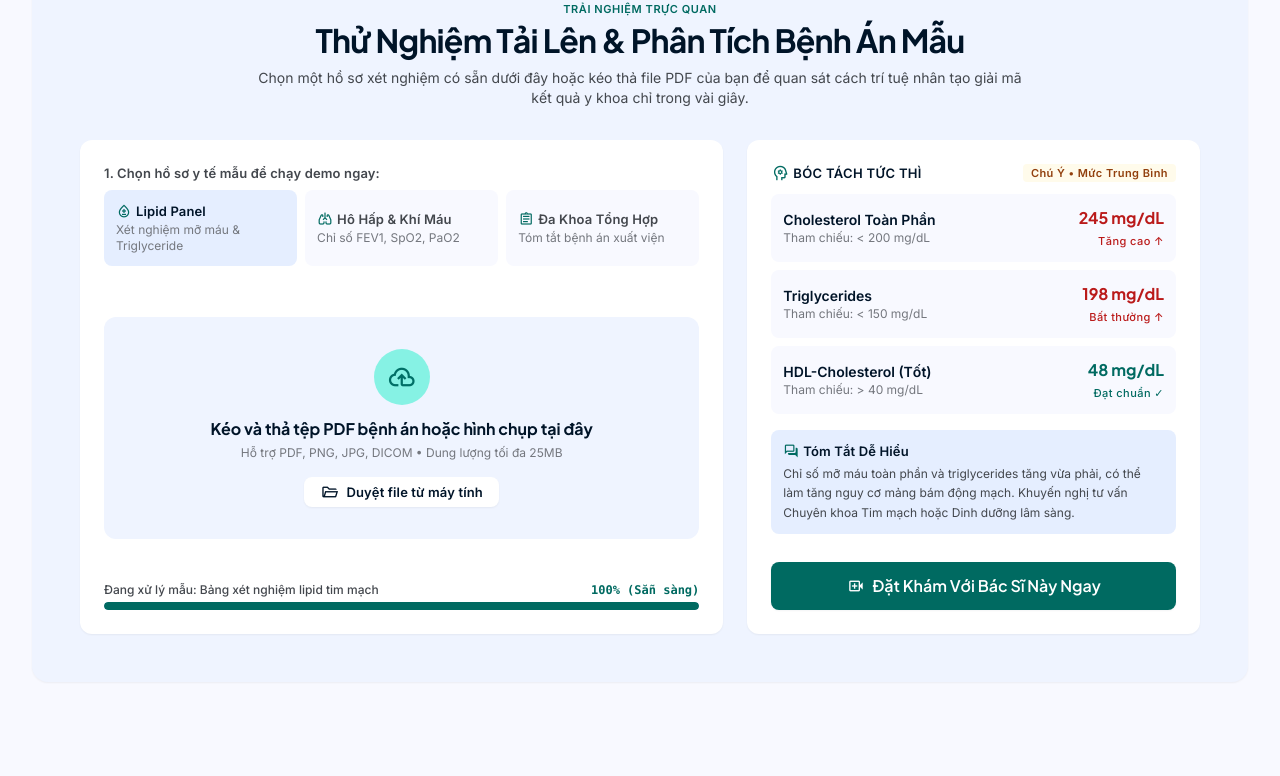
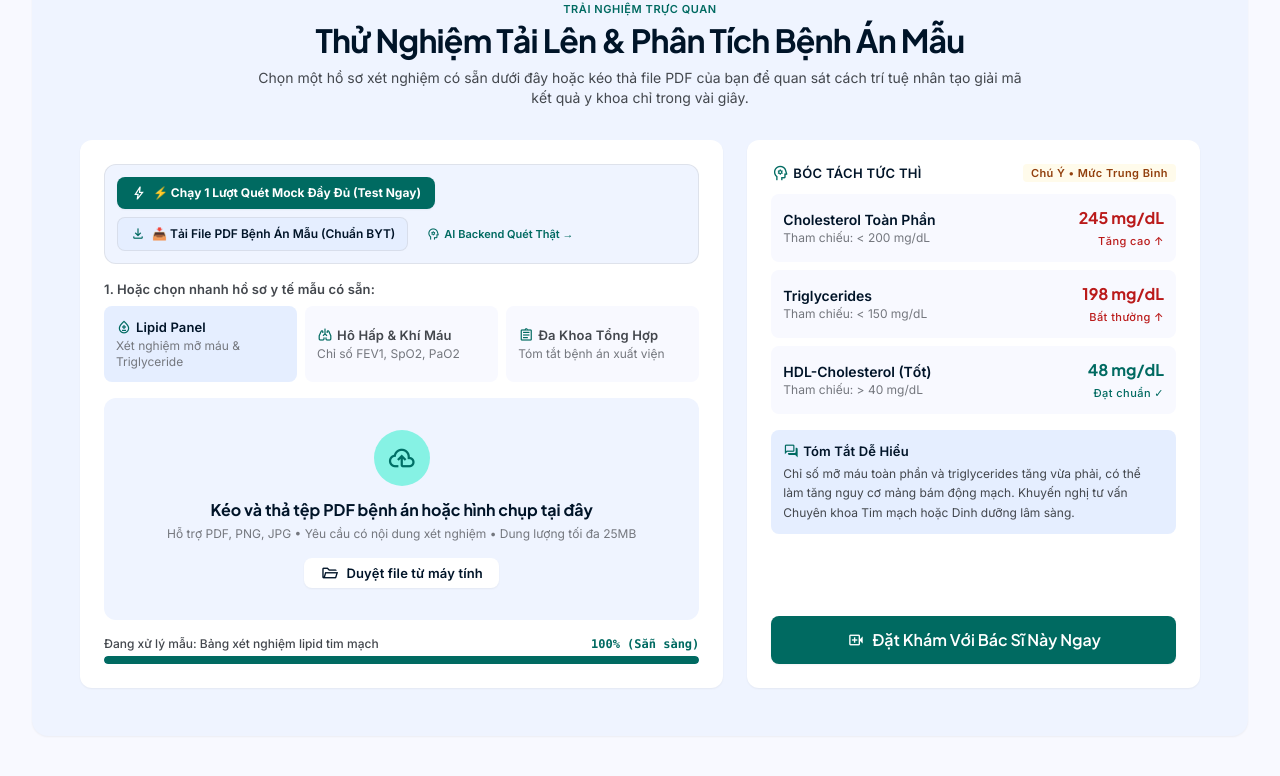
Before and after one commit to vinhhotff/KLTN-medical-assistant, a React (Vite) app in the folder frontend/: page / in a window 1280 px wide. Shown: the part 797-1573 px from the top of the page. Built offline with nearby package versions, Linux system fonts and the light colour scheme; no server answers.

Commit message:
feat(landing): add 4-phase mock scan tester, empty file validation, and clinical sample PDF download

```diff
--- a/frontend/src/pages/LandingPage.tsx
+++ b/frontend/src/pages/LandingPage.tsx
@@ -123,6 +123,8 @@ export const LandingPage: React.FC = () => {
   const [scanStatus, setScanStatus] = useState<string>(SAMPLE_PROFILES.lipid.title);
   const [scanPercent, setScanPercent] = useState<string>('100% (Sẵn sàng)');
   const [progressWidth, setProgressWidth] = useState<number>(100);
+  const [isScanning, setIsScanning] = useState<boolean>(false);
+  const [uploadError, setUploadError] = useState<string | null>(null);
 
   // 1. Fetch real doctors and specialties from PostgreSQL Database
   useEffect(() => {
@@ -185,6 +187,8 @@ export const LandingPage: React.FC = () => {
   }, [doctors]);
 
   const handleSelectSample = (type: 'lipid' | 'respiratory' | 'general') => {
+    if (isScanning) return;
+    setUploadError(null);
     setActiveSample(type);
     setProgressWidth(20);
     setScanPercent('Đang đọc OCR...');
@@ -196,20 +200,65 @@ export const LandingPage: React.FC = () => {
     }, 280);
   };
 
+  /**
+   * Full 4-Phase Mock Scanning Simulation
+   * Simulates real medical OCR, biomarker standardization, risk stratification, and pgvector doctor matching.
+   */
+  const runFullMockScan = (customName?: string) => {
+    setIsScanning(true);
+    setUploadError(null);
+    setProgressWidth(15);
+    const targetName = customName || 'Bệnh Án Xét Nghiệm Mẫu (Chuẩn BYT - Lipid & Gan)';
+    setScanStatus(`Giai đoạn 1/4: Đang đọc OCR & lọc nhiễu văn bản lâm sàng (${targetName})...`);
+    setScanPercent('15%');
+
+    setTimeout(() => {
+      setProgressWidth(45);
+      setScanStatus('Giai đoạn 2/4: Chuẩn hóa 5 chỉ số sinh hóa (Glucose, Cholesterol, Triglyceride, ALT, Creatinine)...');
+      setScanPercent('45%');
+    }, 500);
+
+    setTimeout(() => {
+      setProgressWidth(75);
+      setScanStatus('Giai đoạn 3/4: Phân tầng nguy cơ tim mạch & Tạo tóm tắt lâm sàng ngôn ngữ tự nhiên...');
+      setScanPercent('75%');
+    }, 1100);
+
+    setTimeout(() => {
+      setProgressWidth(92);
+      setScanStatus('Giai đoạn 4/4: Đối soát Vector pgvector tìm kiếm bác sĩ chuyên khoa phù hợp...');
+      setScanPercent('92%');
+    }, 1700);
+
+    setTimeout(() => {
+      setProgressWidth(100);
+      setScanPercent('100% (Hoàn tất)');
+      setActiveSample('lipid');
+      setScanStatus(`✅ Phân tích hoàn tất: ${targetName}`);
+      setIsScanning(false);
+    }, 2300);
+  };
+
   const handleFileUpload = (e: React.ChangeEvent<HTMLInputElement>) => {
-    if (e.target.files && e.target.files[0]) {
-      const fileName = e.target.files[0].name;
-      setScanStatus(`Đang phân tích: ${fileName}`);
-      setProgressWidth(40);
-      setScanPercent('40%');
+    const file = e.target.files?.[0];
+    if (!file) return;
 
-      setTimeout(() => {
-        setProgressWidth(100);
-        setScanPercent('100% (Hoàn tất)');
-        setActiveSample('lipid');
-        setScanStatus(SAMPLE_PROFILES.lipid.title);
-      }, 600);
+    // Reset input so same file can be re-selected
+    e.target.value = '';
+
+    // Gatekeeper: Validate empty/blank file (< 100 bytes)
+    if (file.size < 100) {
+      setUploadError(
+        `⚠️ Tệp "${file.name}" quá nhỏ hoặc rỗng (${file.size} bytes). Hệ thống từ chối quét file rỗng! Vui lòng tải file PDF xét nghiệm có nội dung lâm sàng (hoặc bấm "Tải File PDF Mẫu" bên dưới).`
+      );
+      setScanStatus(`Lỗi: Tệp tin "${file.name}" không có nội dung xét nghiệm hợp lệ`);
+      setProgressWidth(0);
+      setScanPercent('0% (Từ chối)');
+      return;
     }
+
+    setUploadError(null);
+    runFullMockScan(file.name);
   };
 
 
@@ -570,12 +619,48 @@ export const LandingPage: React.FC = () => {
                   {/* Left 7 cols: Upload and File Selector */}
                   <div className="lg:col-span-7 flex flex-col justify-between bg-surface-container-lowest p-space-lg rounded-xl shadow-sm">
 
+                    {/* Test Action Bar: 1-Click Mock Scan & Sample PDF Download */}
+                    <div className="mb-space-md p-space-sm bg-surface-container-low rounded-xl border border-outline-variant/40">
+                      <div className="flex flex-wrap items-center gap-2">
+                        <button
+                          type="button"
+                          onClick={() => runFullMockScan()}
+                          disabled={isScanning}
+                          className="inline-flex items-center gap-1.5 px-3.5 py-2 rounded-lg bg-secondary hover:bg-secondary/90 text-on-secondary font-label-md text-xs font-bold transition-all shadow-xs cursor-pointer disabled:opacity-50"
+                        >
+                          <span className={`material-symbols-outlined text-[16px] ${isScanning ? 'animate-spin' : ''}`}>
+                            {isScanning ? 'sync' : 'bolt'}
+                          </span>
+                          <span>{isScanning ? 'Đang Chạy Quét 4 Giai Đoạn...' : '⚡ Chạy 1 Lượt Quét Mock Đầy Đủ (Test Ngay)'}</span>
+                        </button>
+
+                        <a
+                          href="/sample_medical_report.pdf"
+                          download="benh_an_xet_nghiem_mau_mediassist.pdf"
+                          className="inline-flex items-center gap-1.5 px-3 py-2 rounded-lg bg-surface-container hover:bg-surface-container-high text-primary font-label-md text-xs font-semibold transition-all border border-outline-variant/40"
+                          title="Tải về file PDF mẫu có 5 chỉ số sinh hóa hợp lệ để kiểm thử tải lên"
+                        >
+                          <span className="material-symbols-outlined text-[16px] text-secondary">download</span>
+                          <span>📥 Tải File PDF Bệnh Án Mẫu (Chuẩn BYT)</span>
+                        </a>
+
+                        <button
+                          type="button"
+                          onClick={() => navigate(isAuthenticated ? '/patient/documents' : '/login')}
+                          className="inline-flex items-center gap-1 px-2.5 py-1.5 rounded-lg text-secondary hover:bg-secondary-container/30 font-label-sm text-[11px] font-semibold transition-colors"
+                        >
+                          <span className="material-symbols-outlined text-[14px]">psychology</span>
+                          <span>AI Backend Quét Thật →</span>
+                        </button>
+                      </div>
+                    </div>
+
                     {/* Sample Files Selector */}
                     <div>
                       <span className="font-label-md text-label-md text-on-surface-variant mb-space-xs block font-semibold">
-                        1. Chọn hồ sơ y tế mẫu để chạy demo ngay:
+                        1. Hoặc chọn nhanh hồ sơ y tế mẫu có sẵn:
                       </span>
-                      <div className="grid grid-cols-1 sm:grid-cols-3 gap-space-xs mb-space-lg">
+                      <div className="grid grid-cols-1 sm:grid-cols-3 gap-space-xs mb-space-md">
                         <button
                           className={`text-left p-space-sm rounded-lg transition-all duration-150 cursor-pointer ${
                             activeSample === 'lipid'
@@ -623,8 +708,26 @@ export const LandingPage: React.FC = () => {
                       </div>
                     </div>
 
+                    {/* Empty File / Validation Error Warning Banner */}
+                    {uploadError && (
+                      <div className="mb-space-sm p-3 rounded-xl bg-error-container/80 text-on-error-container border border-error/40 text-body-sm flex items-start gap-2.5">
+                        <span className="material-symbols-outlined text-[20px] text-error shrink-0 mt-0.5">error</span>
+                        <div className="flex-1">
+                          <div className="font-bold text-error">Hệ thống từ chối tệp không hợp lệ:</div>
+                          <div className="mt-0.5 text-xs text-on-error-container leading-relaxed">{uploadError}</div>
+                        </div>
+                        <button
+                          type="button"
+                          onClick={() => setUploadError(null)}
+                          className="text-on-error-container hover:text-error text-sm font-bold px-1"
+                        >
+                          ✕
+                        </button>
+                      </div>
+                    )}
+
                     {/* Drag & Drop zone */}
-                    <div className="relative cursor-pointer bg-surface-container-low hover:bg-surface-container rounded-xl p-space-xl flex flex-col items-center justify-center text-center transition-colors">
+                    <div className={`relative cursor-pointer bg-surface-container-low hover:bg-surface-container rounded-xl p-space-xl flex flex-col items-center justify-center text-center transition-all ${isScanning ? 'ring-2 ring-secondary/50 bg-secondary-container/10' : ''}`}>
                       <input
                         accept=".pdf,.png,.jpg,.jpeg"
                         className="absolute inset-0 opacity-0 cursor-pointer"
@@ -632,10 +735,16 @@ export const LandingPage: React.FC = () => {
                         type="file"
                       />
                       <div className="w-14 h-14 rounded-full bg-secondary-container text-on-secondary-container flex items-center justify-center mb-space-sm">
-                        <span className="material-symbols-outlined text-[28px]">cloud_upload</span>
+                        <span className={`material-symbols-outlined text-[28px] ${isScanning ? 'animate-bounce' : ''}`}>
+                          {isScanning ? 'vital_signs' : 'cloud_upload'}
+                        </span>
                       </div>
-                      <div className="font-title-md text-title-md text-primary font-bold">Kéo và thả tệp PDF bệnh án hoặc hình chụp tại đây</div>
-                      <div className="font-body-sm text-body-sm text-outline mt-space-2xs">Hỗ trợ PDF, PNG, JPG, DICOM • Dung lượng tối đa 25MB</div>
+                      <div className="font-title-md text-title-md text-primary font-bold">
+                        {isScanning ? 'Đang thực hiện phân tích tài liệu lâm sàng...' : 'Kéo và thả tệp PDF bệnh án hoặc hình chụp tại đây'}
+                      </div>
+                      <div className="font-body-sm text-body-sm text-outline mt-space-2xs">
+                        Hỗ trợ PDF, PNG, JPG • Yêu cầu có nội dung xét nghiệm • Dung lượng tối đa 25MB
+                      </div>
                       <div className="mt-space-md inline-flex items-center gap-2 bg-surface-container-lowest px-space-md py-1.5 rounded-lg shadow-sm text-primary font-label-md text-label-md font-semibold">
                         <span className="material-symbols-outlined text-[18px]">folder_open</span> Duyệt file từ máy tính
                       </div>
```
Also changed, not shown: 2 other files (tests, documents, lock files or other folders).
